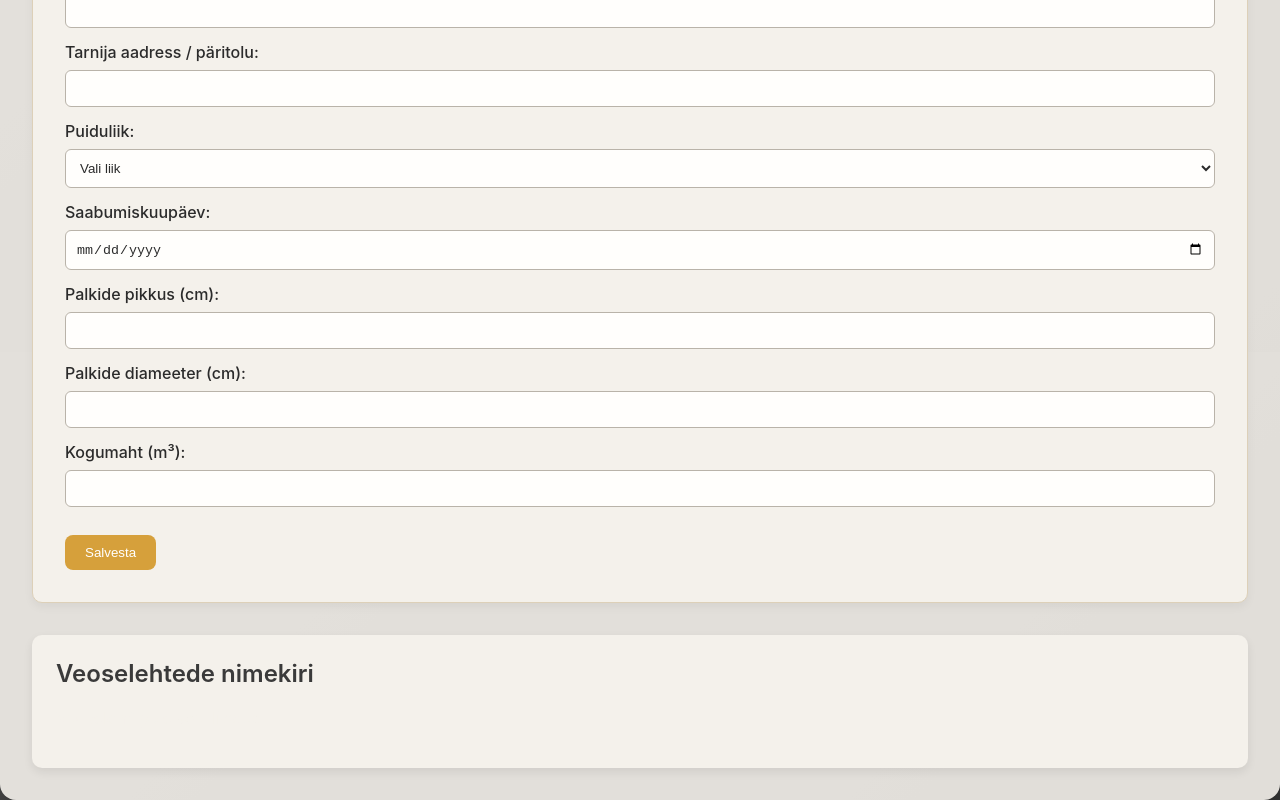
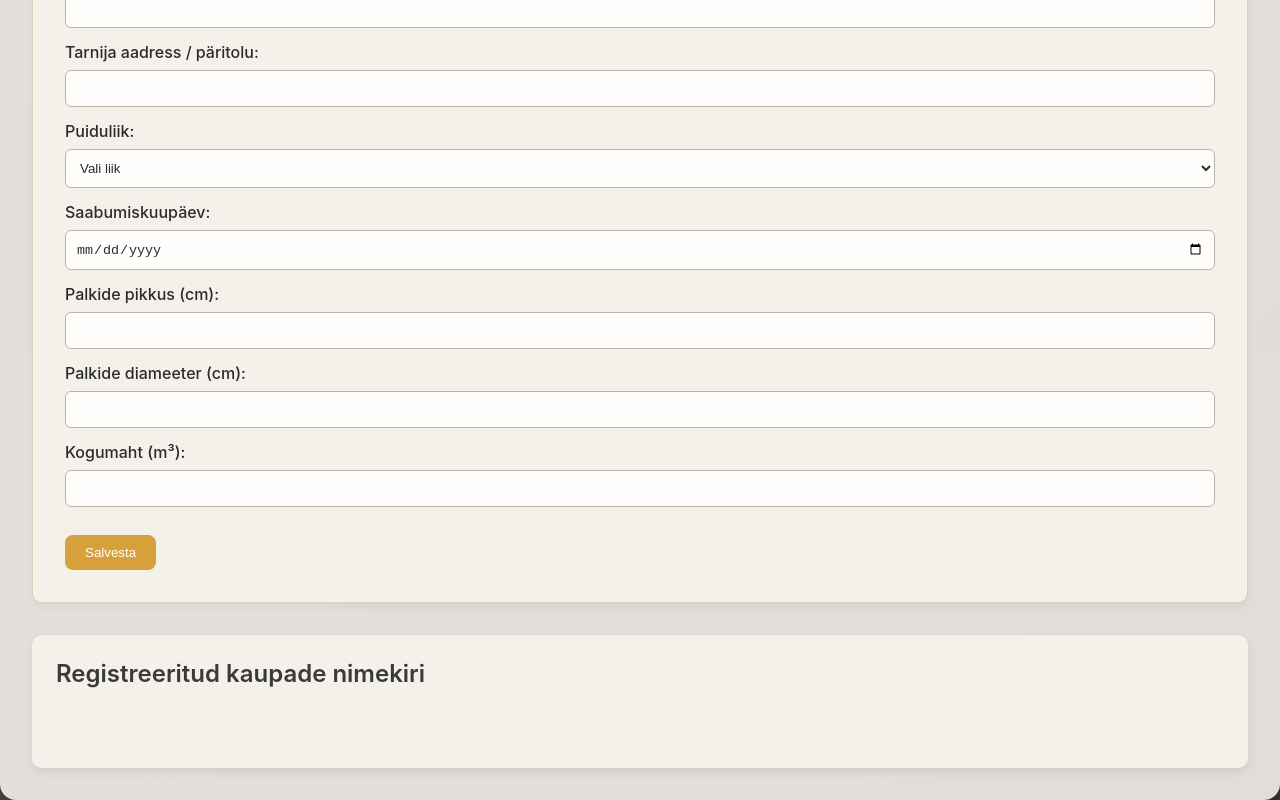
Before and after one commit to erikanmann/swp-erapuit, a React (Create React App) app in the folder frontend/: page / in a window 1280 px wide. Shown: the part 448-1248 px from the top of the page. Built offline with nearby package versions, Linux system fonts and the light colour scheme.

Commit message:
Small change to delivery list

```diff
--- a/frontend/src/components/DeliveryList.jsx
+++ b/frontend/src/components/DeliveryList.jsx
@@ -4,7 +4,7 @@ import "../styles/delivery.css";
 const DeliveryList = ({ deliveries, onDelete }) => {
     return (
         <div className="list">
-            <h2>Veoselehtede nimekiri</h2>
+            <h2>Registreeritud kaupade nimekiri</h2>
             {deliveries.length === 0 ? (
                 <p>Veoselehti pole veel lisatud.</p>
             ) : (
```
